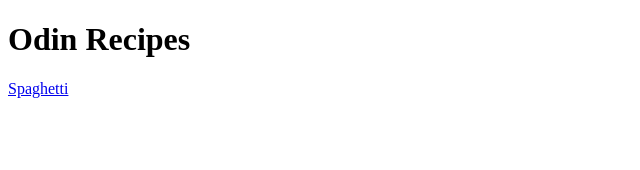
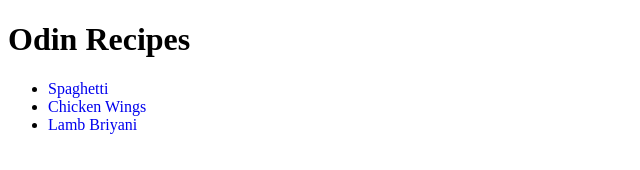
Before and after one commit to GemBaa/odin-recipes, a plain HTML site: page index.html in a window 1280 px wide. Shown: the whole page, without its empty margins (0-640 px from the left). Drawn offline with Linux system fonts and the light colour scheme.

Commit message:
remove underline in hyperlink

```diff
--- a/index.html
+++ b/index.html
@@ -7,6 +7,11 @@
 </head>
 <body>
   <h1>Odin Recipes</h1>
-  <a href="recipes/spaghetti.html">Spaghetti</a>
+  <ul>
+    <li><a href="recipes/spaghetti.html" style="text-decoration:none">Spaghetti</a></li>
+    <li><a href="recipes/wings.html" style="text-decoration:none">Chicken Wings</a></li>
+    <li><a href="recipes/lamb_briyani.html" style="text-decoration:none">Lamb Briyani</a></li>
+  </ul>
+
 </body>
 </html>
```
